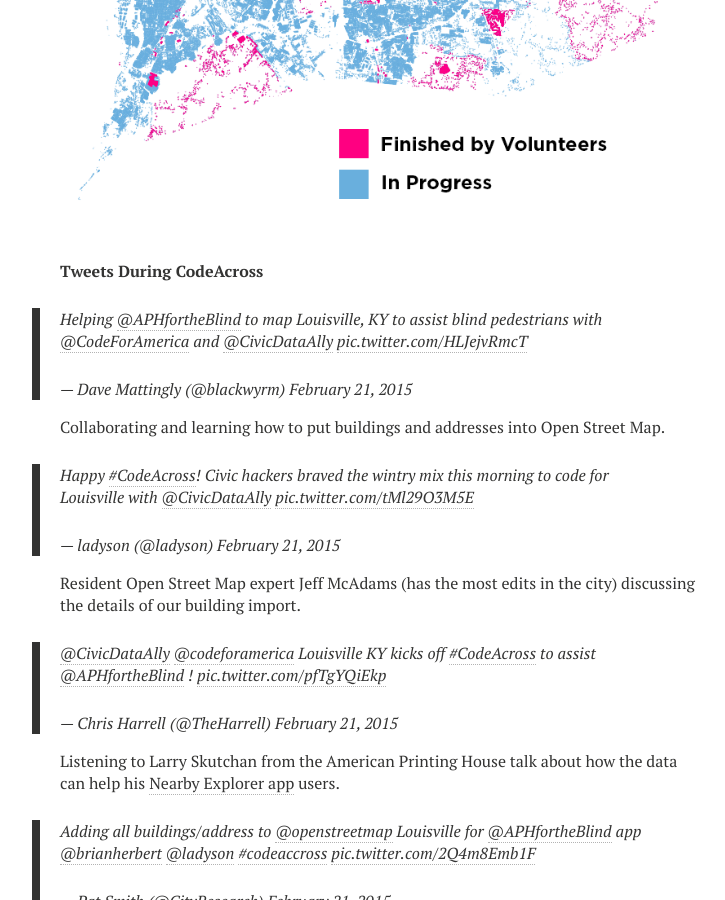
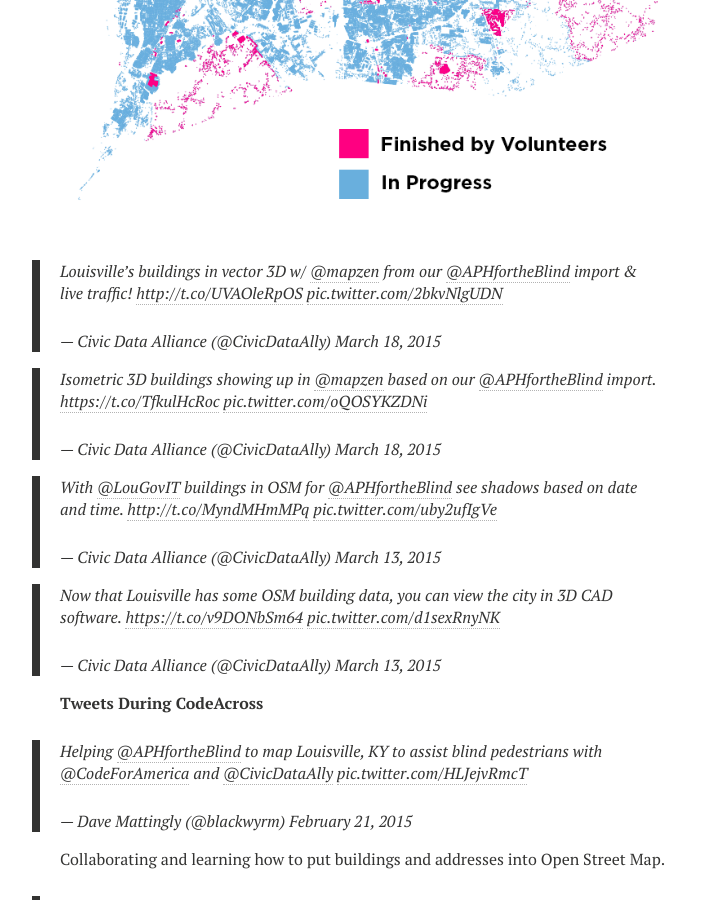
Before and after one commit to reydelleon/civicdata.github.io, a Jekyll site: the page built from _posts/2015-03-04-gis-open-data-american-printing-house-open-street-map.md, in a window 1280 px wide and 900 px high, scrolled down 2155 px. Shown: the whole window, without its empty margins (260-985 px from the left). Built offline with Jekyll 4.4.1, drawn with Linux system fonts in a browser that asks for light colours; nearby versions of some CDN libraries; comment, search, counter and statistics services are not loaded.

Commit message:
More Twitter Outcomes

```diff
--- a/_posts/2015-03-04-gis-open-data-american-printing-house-open-street-map.md
+++ b/_posts/2015-03-04-gis-open-data-american-printing-house-open-street-map.md
@@ -47,6 +47,15 @@ Between February 21 and March 6, 10 people have collaboratively worked on 127 ar
 
 [![OSM Building Import Progress](/images/screenshot-building-march7.png)](http://tasks.openstreetmap.us/job/50)
 
+<blockquote class="twitter-tweet" lang="en"><p>Louisville’s buildings in vector 3D w/ <a href="https://twitter.com/mapzen">@mapzen</a> from our <a href="https://twitter.com/APHfortheBlind">@APHfortheBlind</a> import &amp; live traffic! <a href="http://t.co/UVAOleRpOS">http://t.co/UVAOleRpOS</a> <a href="http://t.co/2bkvNlgUDN">pic.twitter.com/2bkvNlgUDN</a></p>&mdash; Civic Data Alliance (@CivicDataAlly) <a href="https://twitter.com/CivicDataAlly/status/578215089754529793">March 18, 2015</a></blockquote>
+
+<blockquote class="twitter-tweet" lang="en"><p>Isometric 3D buildings showing up in <a href="https://twitter.com/mapzen">@mapzen</a> based on our <a href="https://twitter.com/APHfortheBlind">@APHfortheBlind</a> import. <a href="https://t.co/TfkulHcRoc">https://t.co/TfkulHcRoc</a> <a href="http://t.co/oQOSYKZDNi">pic.twitter.com/oQOSYKZDNi</a></p>&mdash; Civic Data Alliance (@CivicDataAlly) <a href="https://twitter.com/CivicDataAlly/status/578217941658898433">March 18, 2015</a></blockquote>
+
+<blockquote class="twitter-tweet" lang="en"><p>With <a href="https://twitter.com/LouGovIT">@LouGovIT</a> buildings in OSM for <a href="https://twitter.com/APHfortheBlind">@APHfortheBlind</a> see shadows based on date and time. <a href="http://t.co/MyndMHmMPq">http://t.co/MyndMHmMPq</a> <a href="http://t.co/uby2ufIgVe">pic.twitter.com/uby2ufIgVe</a></p>&mdash; Civic Data Alliance (@CivicDataAlly) <a href="https://twitter.com/CivicDataAlly/status/576412458665000961">March 13, 2015</a></blockquote>
+
+<blockquote class="twitter-tweet" lang="en"><p>Now that Louisville has some OSM building data, you can view the city in 3D CAD software. <a href="https://t.co/v9DONbSm64">https://t.co/v9DONbSm64</a> <a href="http://t.co/d1sexRnyNK">pic.twitter.com/d1sexRnyNK</a></p>&mdash; Civic Data Alliance (@CivicDataAlly) <a href="https://twitter.com/CivicDataAlly/status/576400319397163008">March 13, 2015</a></blockquote>
+
+
 **Tweets During CodeAcross**
 
 <blockquote class="twitter-tweet" lang="en"><p>Helping <a href="https://twitter.com/APHfortheBlind">@APHfortheBlind</a> to map Louisville, KY to assist blind pedestrians with <a href="https://twitter.com/codeforamerica">@CodeForAmerica</a> and <a href="https://twitter.com/CivicDataAlly">@CivicDataAlly</a> <a href="http://t.co/HLJejvRmcT">pic.twitter.com/HLJejvRmcT</a></p>&mdash; Dave Mattingly (@blackwyrm) <a href="https://twitter.com/blackwyrm/status/569187903739441152">February 21, 2015</a></blockquote>
```
